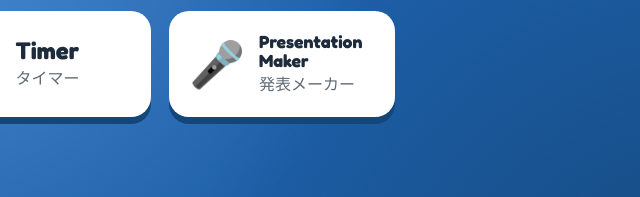
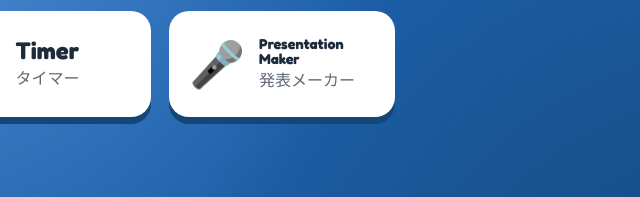
Before and after one commit to robertsensei/robertsensei.github.io, a plain HTML site: page index.html in a window 1280 px wide. Shown: the part 242-439 px from the top of the page, 358-998 px from the left. Drawn offline with Linux system fonts and the light colour scheme.

Commit message:
Update index.html

```diff
--- a/index.html
+++ b/index.html
@@ -248,7 +248,7 @@
     </a>
            <a class="tool" href="/tools/recommend/">
       <span class="t-icon">🎤</span>
-      <span><div class="t-name" style="font-size:1.1rem">Presentation Maker</div><div class="t-jp">発表メーカー</div></span>
+      <span><div class="t-name" style="font-size:0.9rem">Presentation Maker</div><div class="t-jp">発表メーカー</div></span>
     </a>
   </section>
 
```
